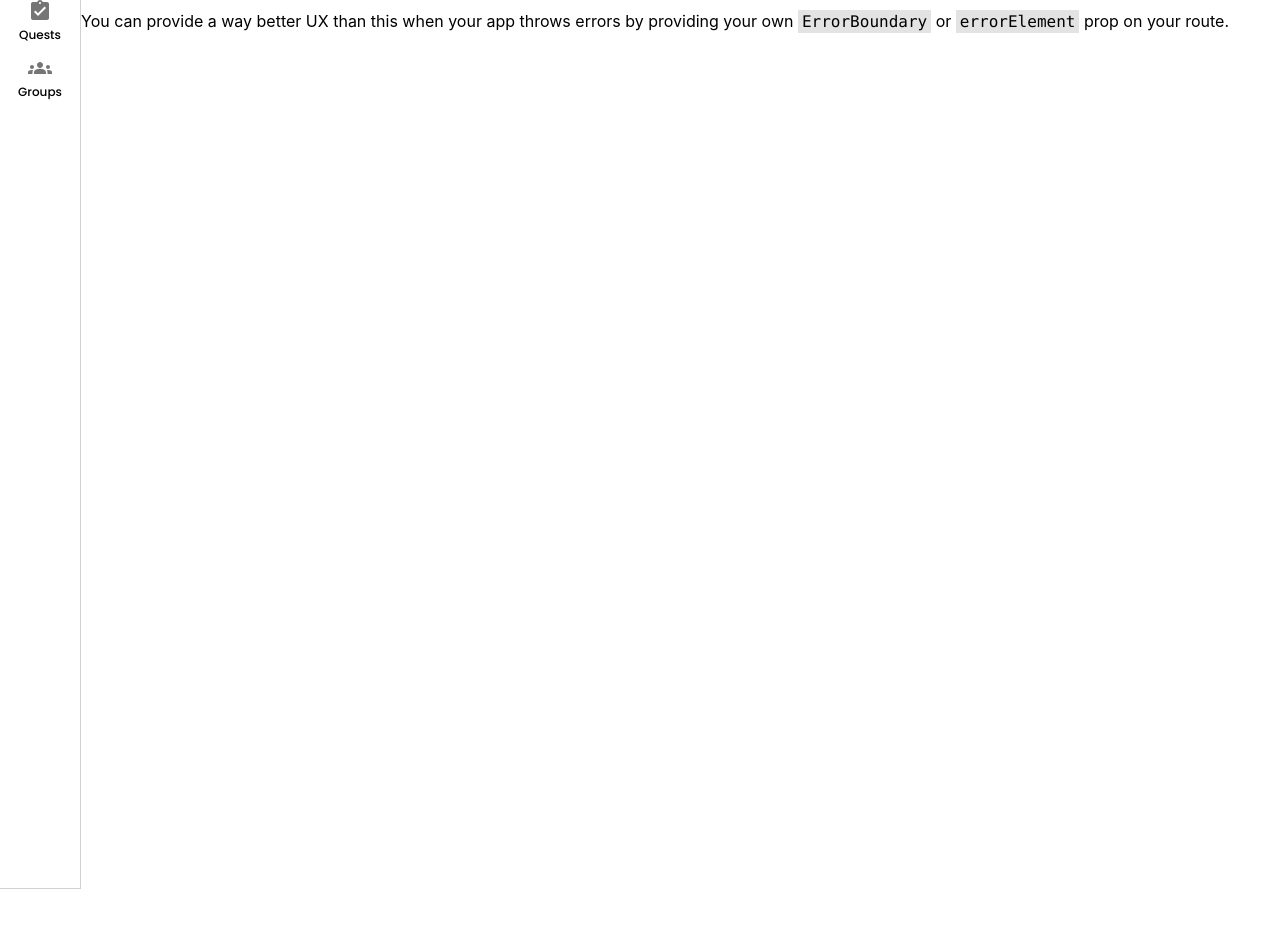
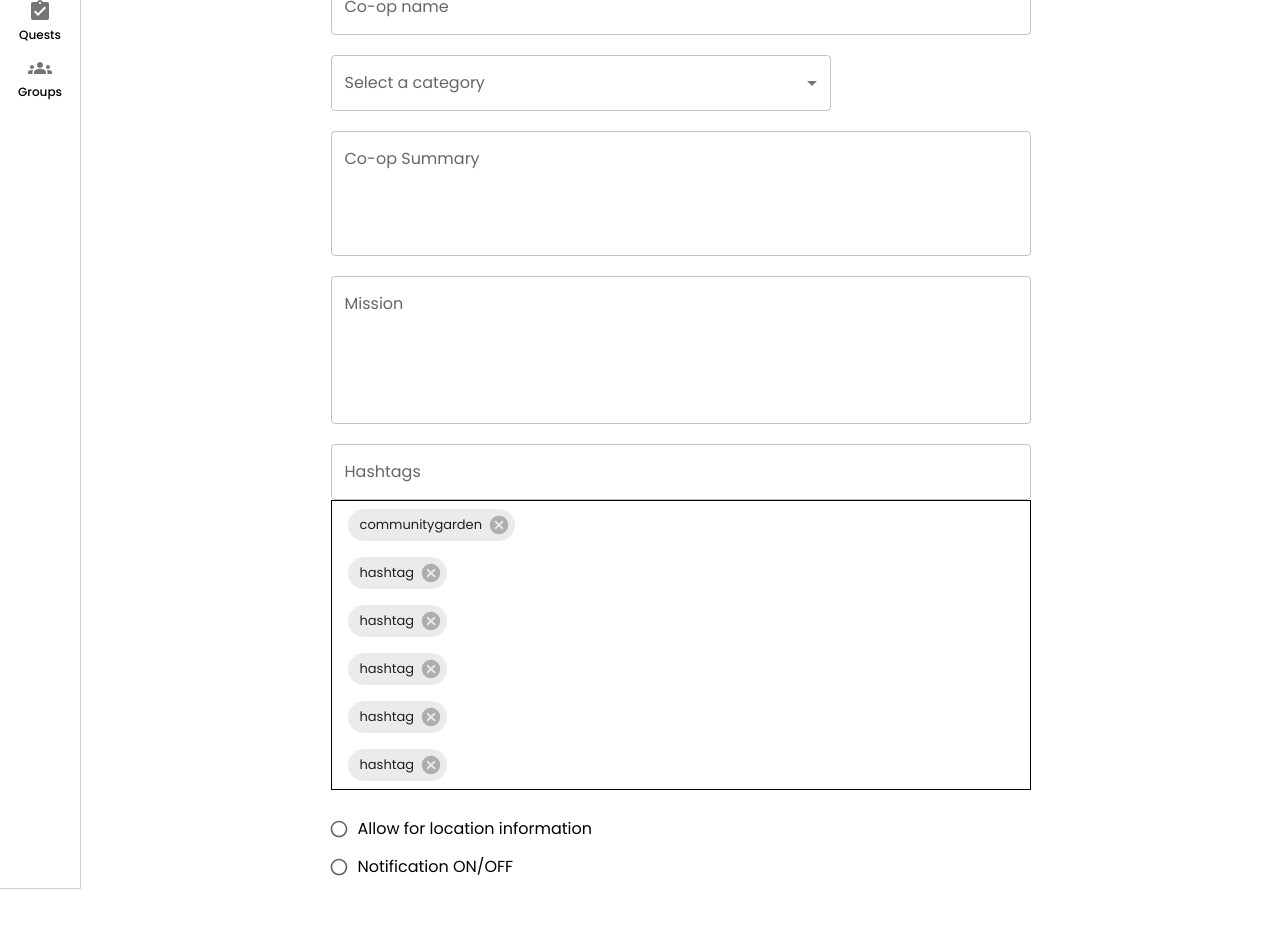
Before and after one commit to sandeep-bh-dev/Coquest-WebApp, a React (Create React App) app in the folder frontend/: page /Coop in a window 1280 px wide. Before the commit this address had no page. Shown: the part 200-1128 px from the top of the page. Before the commit the page ends 1089 px from the top, so only its background shows below. Built offline with nearby package versions, Linux system fonts and the light colour scheme.

Commit message:
started on coop page

```diff
--- a/frontend/src/index.tsx
+++ b/frontend/src/index.tsx
@@ -7,6 +7,7 @@ import { ThemeProvider } from "@mui/material/styles";
 import theme from "./styles/theme";
 import "./index.css";
 import TaskCard from "./components/TaskCard";
+import { CreateCoop } from "./pages/Coop";
 
 const root = ReactDOM.createRoot(
     document.getElementById("root") as HTMLElement
@@ -25,6 +26,11 @@ const router = createBrowserRouter([
             </div>
         ),
     },
+
+    {
+        path: "/Coop",
+        element: <CreateCoop />,
+    },
 ]);
 
 root.render(
--- /dev/null
+++ b/frontend/src/pages/Coop/CreateCoop.tsx
@@ -0,0 +1,188 @@
+import styled from "@emotion/styled";
+import {
+    Checkbox,
+    Chip,
+    FormControlLabel,
+    FormGroup,
+    ListItem,
+    MenuItem,
+    Radio,
+    TextField,
+    Typography,
+} from "@mui/material";
+import React, { useState } from "react";
+import ProgressBar from "../../components/ProgressBar";
+import RadioButtonUncheckedIcon from "@mui/icons-material/RadioButtonUnchecked";
+import RadioButtonCheckedIcon from "@mui/icons-material/RadioButtonChecked";
+import CheckIcon from "@mui/icons-material/Check";
+
+type TextProps = {
+    text: string;
+};
+
+const Header = ({ text }: TextProps) => (
+    <Typography fontSize={30} fontWeight={600} lineHeight={1.5} variant="h1">
+        {text}
+    </Typography>
+);
+
+const categories = [
+    {
+        label: "Community Gardens - Food and Agriculture",
+    },
+    {
+        label: "Food Processing Co-ops - Food and Agriculture",
+    },
+    {
+        label: "(Raw and Processed) Food Delivery System - Agriculture",
+    },
+    {
+        label: "Green Powered Micro-Grids - Energy",
+    },
+    {
+        label: "Goods and Craft collectives - Community Art ",
+    },
+];
+
+const Page = styled.div({
+    display: "flex",
+    alignItems: "center",
+    justifyContent: "center",
+    padding: 50,
+    // border: "1px solid",
+});
+
+const Form = styled.div({
+    // border: "1px solid",
+    display: "flex",
+    alignItem: "start",
+    justifyContent: "center",
+    flexDirection: "column",
+    gap: 20,
+    width: 700,
+});
+
+function Categories() {
+    return (
+        <TextField
+            select
+            label="Select a category"
+            style={{
+                width: 500,
+            }}
+        >
+            {categories.map((option) => (
+                <MenuItem key={option.label} value={option.label}>
+                    {option.label}
+                </MenuItem>
+            ))}
+        </TextField>
+    );
+}
+
+function Summary() {
+    return <TextField label="Co-op Summary" multiline rows={4} fullWidth />;
+}
+
+function Mission() {
+    return <TextField label="Mission" multiline rows={5} fullWidth />;
+}
+
+function Hashtags() {
+    // interface ChipData {
+    //     key: number;
+    //     label: string;
+    // }
+
+    const [chipData, setChipData] = useState([
+        { key: 0, label: "communitygarden", active: false },
+        { key: 1, label: "hashtag", active: false },
+        { key: 2, label: "hashtag", active: false },
+        { key: 3, label: "hashtag", active: false },
+        { key: 4, label: "hashtag", active: false },
+        { key: 5, label: "hashtag", active: false },
+    ]);
+
+    const onDelete = (chipToDelete: { key: any; label?: string }) => () => {
+        setChipData((chips) =>
+            chips.filter((chip) => chip.key !== chipToDelete.key)
+        );
+    };
+
+    // const onClick = (ChipActive: {label?: string; active: any}) => () =>{
+    //     label = "clicked"
+    // }
+
+    return (
+        <div>
+            <TextField label="Hashtags" fullWidth />
+            <div
+                style={{
+                    display: "flex",
+                    justifyContent: "space-between",
+                    border: "1px solid",
+                    alignItems: "start",
+                    flexDirection: "column",
+                }}
+            >
+                {chipData.map((data) => {
+                    return (
+                        <ListItem key={data.key}>
+                            <Chip
+                                label={data.label}
+                                onDelete={onDelete(data)}
+                            ></Chip>
+                        </ListItem>
+                    );
+                })}
+            </div>
+        </div>
+    );
+}
+
+function CheckBox() {
+    return (
+        <FormGroup>
+            <FormControlLabel
+                control={
+                    <Checkbox
+                        icon={<RadioButtonUncheckedIcon />}
+                        checkedIcon={<RadioButtonCheckedIcon />}
+                        size="small"
+                        color="default"
+                    />
+                }
+                label="Allow for location information"
+            />
+            <FormControlLabel
+                control={
+                    <Checkbox
+                        icon={<RadioButtonUncheckedIcon />}
+                        checkedIcon={<RadioButtonCheckedIcon />}
+                        size="small"
+                        color="default"
+                    />
+                }
+                label="Notification ON/OFF"
+            />
+        </FormGroup>
+    );
+}
+
+function CreateCoop() {
+    return (
+        <Page>
+            <Form>
+                <Header text="Create co-op"></Header>
+                <TextField label="Co-op name" />
+                <Categories />
+                <Summary />
+                <Mission />
+                <Hashtags />
+                <CheckBox />
+            </Form>
+        </Page>
+    );
+}
+
+export default CreateCoop;
--- /dev/null
+++ b/frontend/src/pages/Coop/index.ts
@@ -0,0 +1 @@
+export {default as CreateCoop} from "./CreateCoop";
```
Lines whose indentation alone changed are shown as unchanged.
